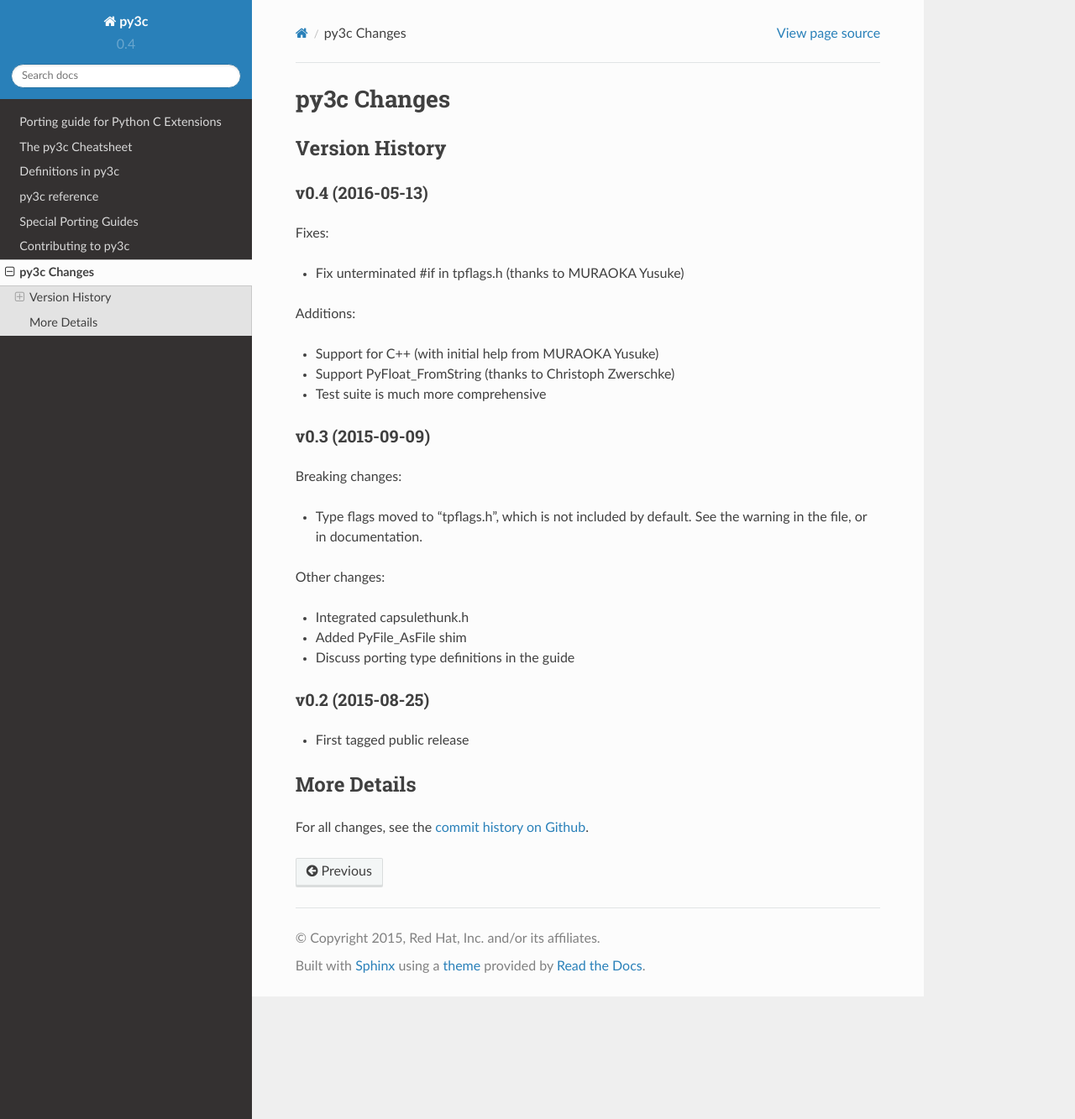
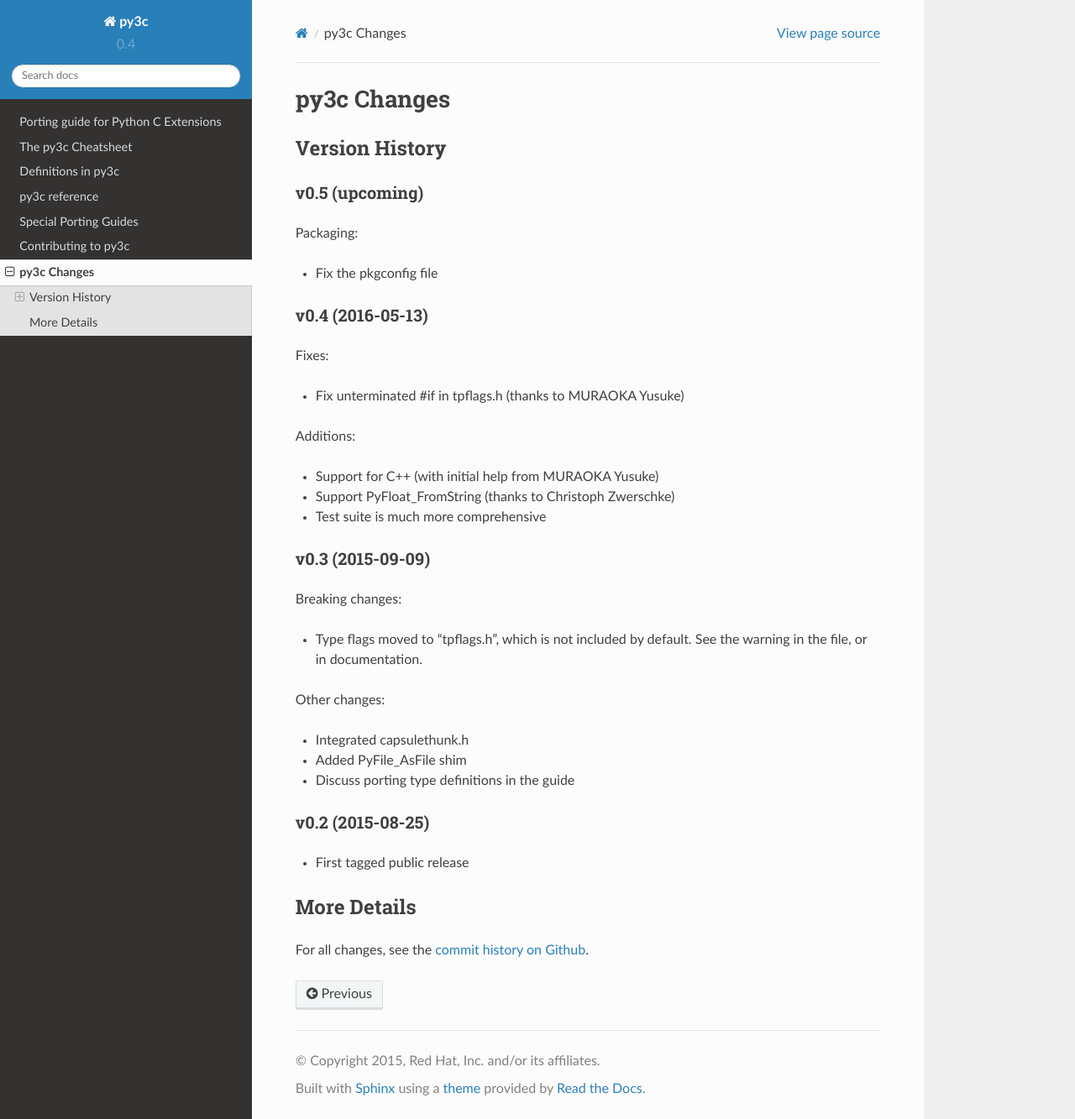
Before and after one commit to encukou/py3c, a Sphinx documentation site: the page built from doc/source/changelog.rst, in a window 1280 px wide and 1333 px high. Shown: the whole window at 84% size. Built offline with Sphinx 7.4.7 and the Read the Docs theme 2.0.0, drawn with Linux system fonts in a browser that asks for light colours.

```diff
--- a/doc/source/changelog.rst
+++ b/doc/source/changelog.rst
@@ -6,6 +6,14 @@
 
 Version History
 ===============
+
+v0.5 (upcoming)
+-----------------
+
+Packaging:
+
+* Fix the pkgconfig file
+
 
 v0.4 (2016-05-13)
 -----------------
```
Also changed, not shown: 1 other file.
